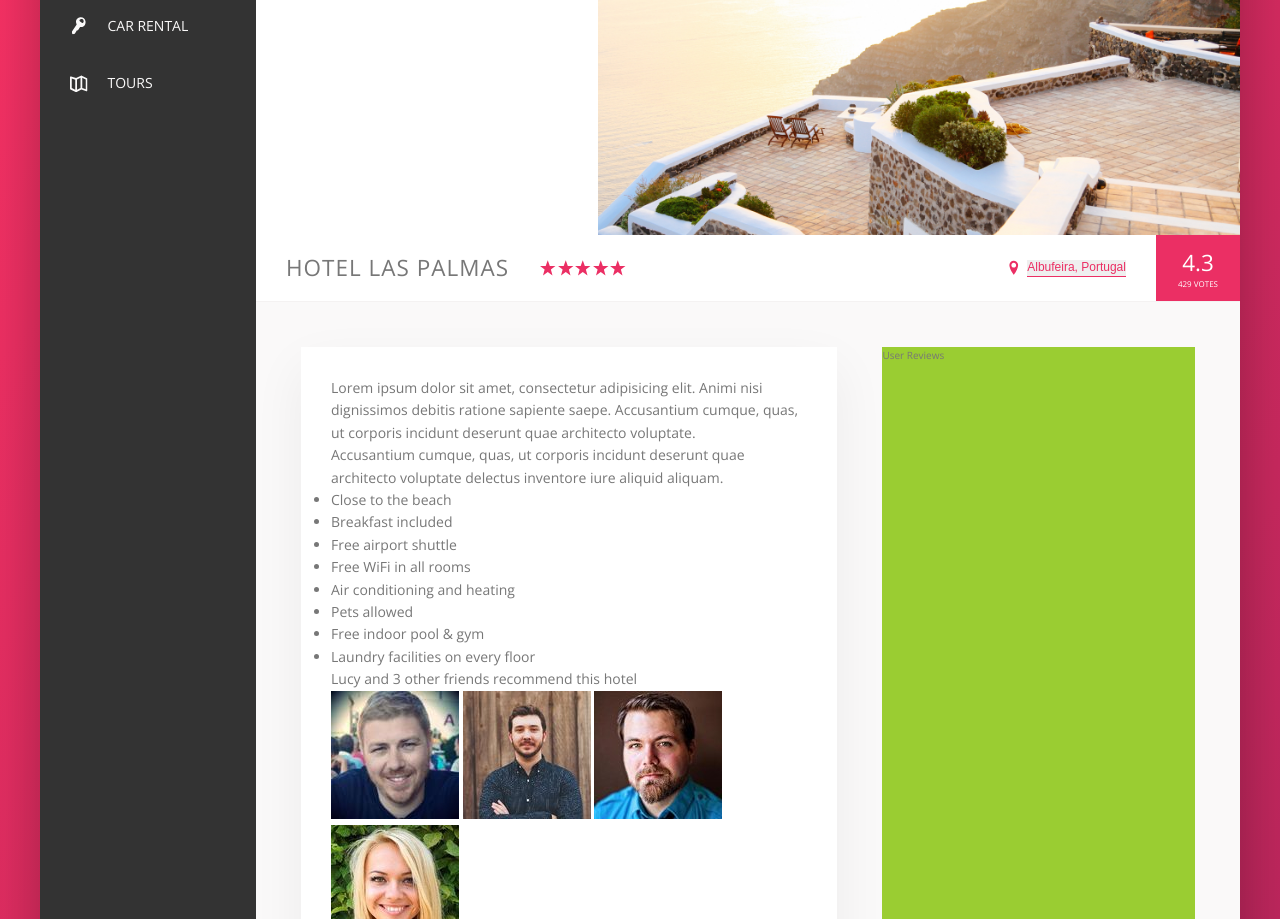
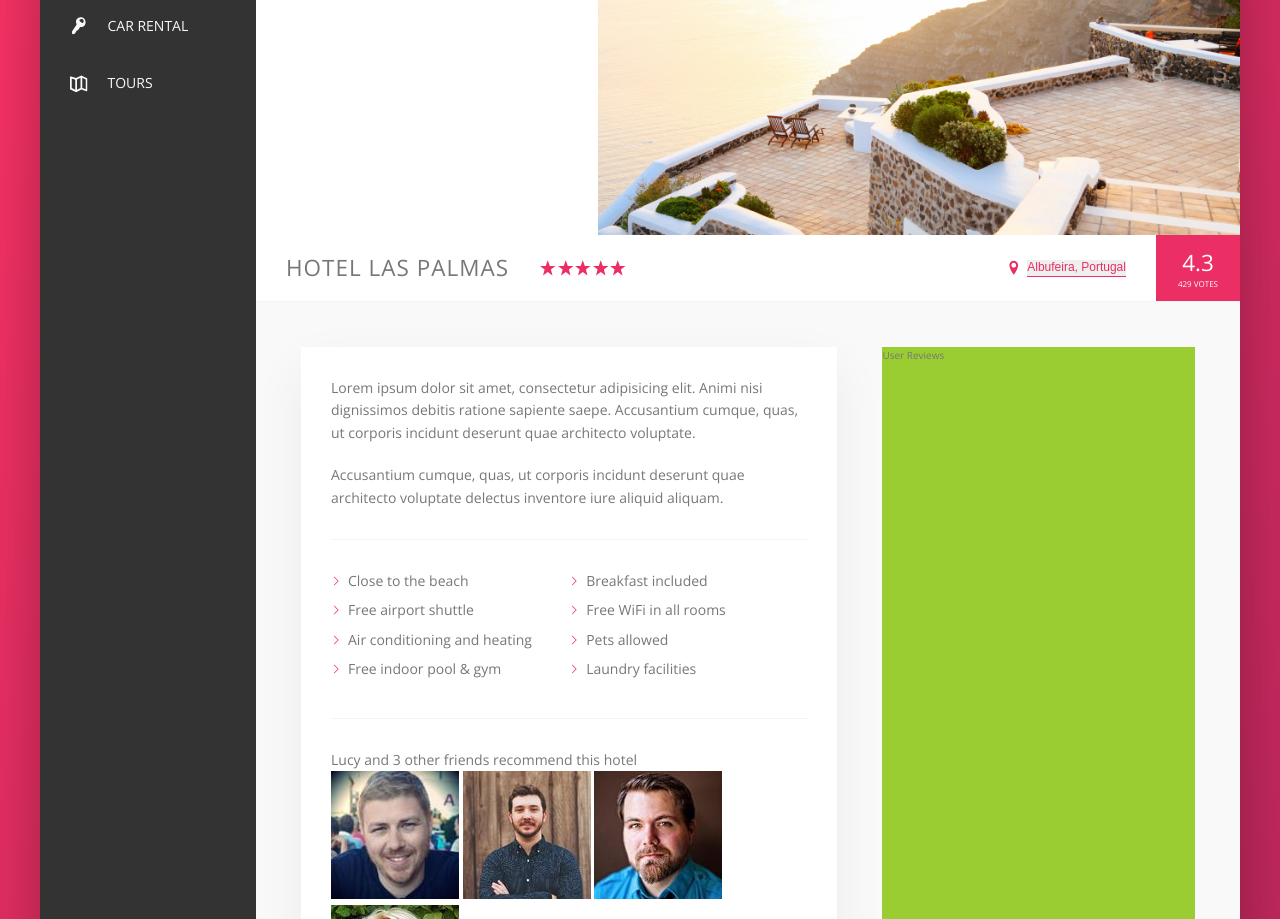
Before and after one commit to benjimon24/css-trillo, a plain HTML site: page index.html in a window 1280 px wide. Shown: the part 300-1219 px from the top of the page. Drawn offline with nearby package versions, Linux system fonts and the light colour scheme.

Commit message:
styling for paragraph and list properties

```diff
--- a/css/style.css
+++ b/css/style.css
@@ -292,3 +292,29 @@ body {
   100% {
     transform: scale(1);
     box-shadow: none; } }
+
+.paragraph:not(:last-of-type) {
+  margin-bottom: 2rem; }
+
+.list {
+  margin: 3rem 0;
+  list-style: none;
+  padding: 3rem 0;
+  border-top: var(--line);
+  border-bottom: var(--line);
+  display: flex;
+  flex-wrap: wrap; }
+  .list__item {
+    flex: 0 0 50%;
+    margin-bottom: 0.7rem; }
+  .list__item::before {
+    content: "";
+    display: inline-block;
+    height: 1rem;
+    width: 1rem;
+    margin-right: 0.7rem;
+    background-color: var(--color-primary);
+    -webkit-mask-image: url(../img/chevron-thin-right.svg);
+    -webkit-mask-size: cover;
+    mask-image: url(../img/chevron-thin-right.svg);
+    mask-size: cover; }
--- a/index.html
+++ b/index.html
@@ -130,7 +130,7 @@
                 <li class="list__item">Air conditioning and heating</li>
                 <li class="list__item">Pets allowed</li>
                 <li class="list__item">Free indoor pool & gym</li>
-                <li class="list__item">Laundry facilities on every floor</li>
+                <li class="list__item">Laundry facilities</li>
               </ul>
 
               <div class="recommend">
--- a/sass/_components.scss
+++ b/sass/_components.scss
@@ -292,3 +292,48 @@
     box-shadow: none;
   }
 }
+
+// PARAGRAPH
+.paragraph {
+  // paragraph is not the last child of the parent element
+  &:not(:last-of-type) {
+    margin-bottom: 2rem;
+  }
+}
+// LIST
+.list {
+  margin: 3rem 0;
+  list-style: none;
+  padding: 3rem 0;
+  border-top: var(--line);
+  border-bottom: var(--line);
+
+  display: flex;
+  flex-wrap: wrap;
+
+  &__item {
+    flex: 0 0 50%;
+    margin-bottom: 0.7rem;
+  }
+
+  &__item::before {
+    content: ""; //must specify this or it won't work
+    display: inline-block;
+    height: 1rem;
+    width: 1rem;
+    margin-right: 0.7rem;
+
+    // Older Browsers
+    // background-image: url(../img/chevron-thin-right.svg);
+    // background-size: cover;
+
+    // Newer Browsers - Masks
+    background-color: var(--color-primary);
+    -webkit-mask-image: url(../img/chevron-thin-right.svg);
+    -webkit-mask-size: cover;
+    mask-image: url(../img/chevron-thin-right.svg);
+    mask-size: cover;
+  }
+}
+
+// RECOMMEND
```
